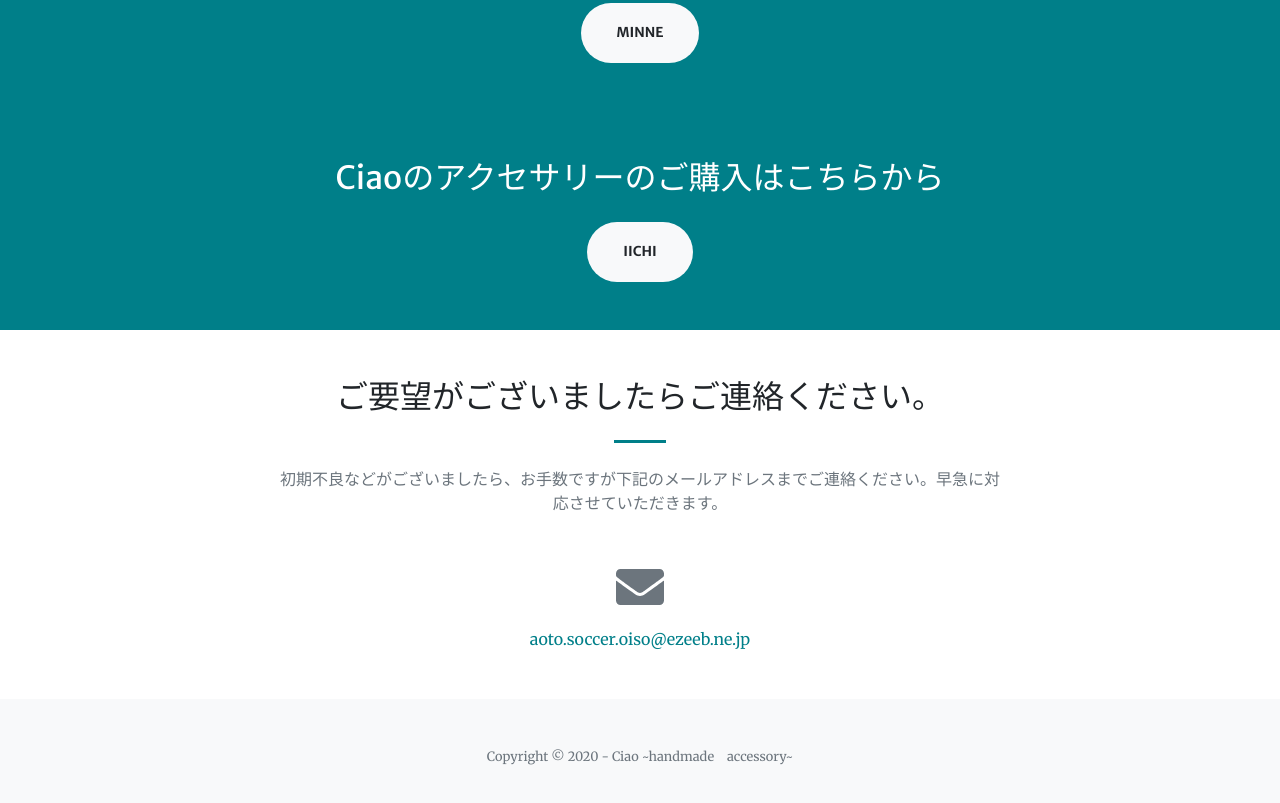
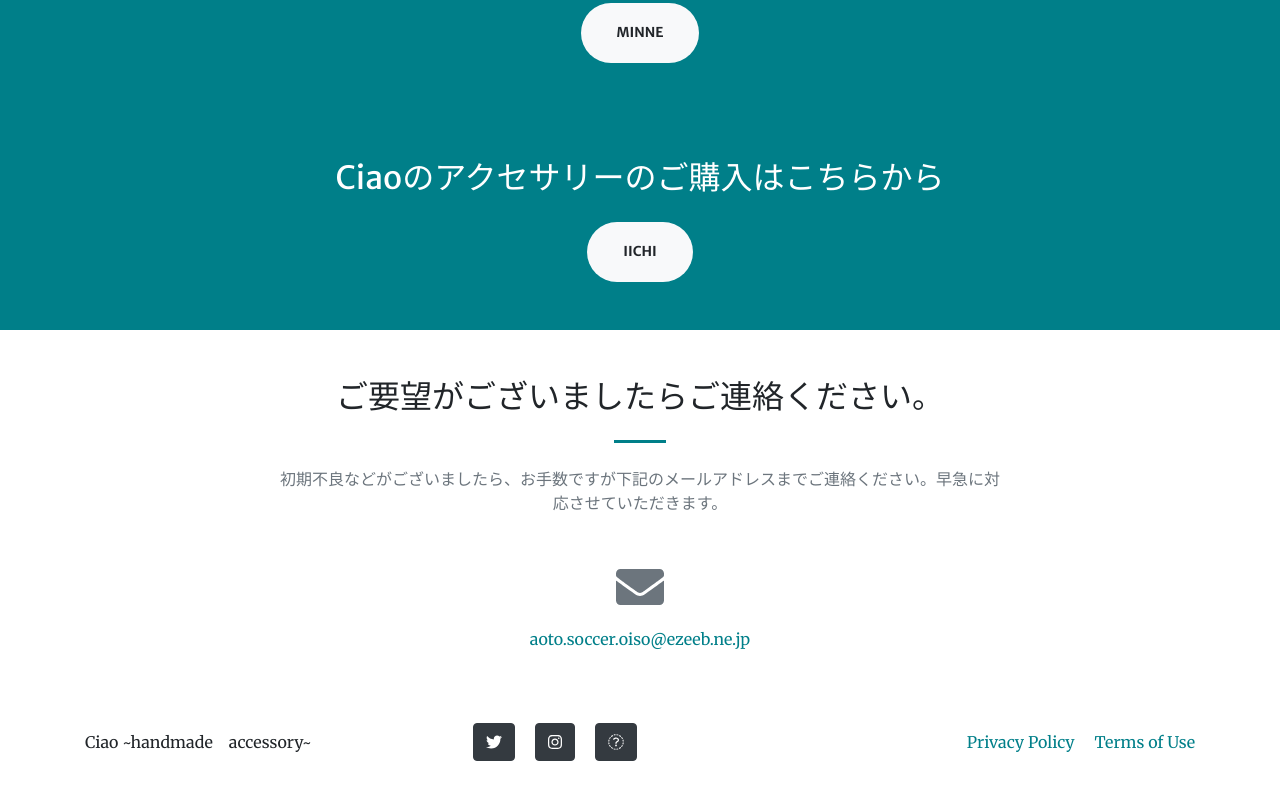
Before and after one commit to Ciao-handmade/ciao, a plain HTML site: page index.html in a window 1280 px wide. Shown: the part 2160-2963 px from the top of the page. Drawn offline with nearby package versions, Linux system fonts and the light colour scheme.

Commit message:
Update index.html

```diff
--- a/index.html
+++ b/index.html
@@ -193,8 +193,21 @@
             </div>
         </section>
         <!-- Footer-->
-        <footer class="bg-light py-5">
-            <div class="container"><div class="small text-center text-muted">Copyright © 2020 - Ciao ~handmade　accessory~</div></div>
+        <footer class="footer py-4">
+          <div class="container">
+              <div class="row align-items-center">
+                  <div class="col-lg-4 text-lg-left">Ciao ~handmade　accessory~</div>
+                  <div class="col-lg-4 my-3 my-lg-0">
+                      <a class="btn btn-dark btn-social mx-2" href="https://twitter.com/LoooovelikE"><i class="fab fa-twitter"></i></a>
+                      <a class="btn btn-dark btn-social mx-2" href="https://www.instagram.com/supeeer__ch/"><i class="fab fa-instagram"></i></a>
+                      <a class="btn btn-dark btn-social mx-2" href="#!"><i class="fab fa-minne"></i></a>
+                  </div>
+                  <div class="col-lg-4 text-lg-right">
+                      <a class="mr-3" href="#!">Privacy Policy</a>
+                      <a href="#!">Terms of Use</a>
+                  </div>
+              </div>
+          </div>
         </footer>
         <!-- Bootstrap core JS-->
         <script src="https://cdnjs.cloudflare.com/ajax/libs/jquery/3.5.1/jquery.min.js"></script>
```
